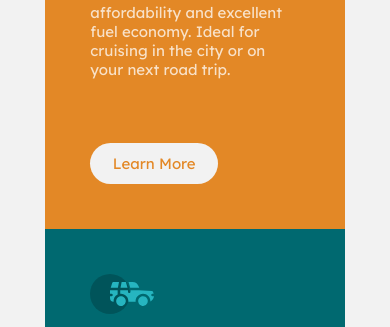
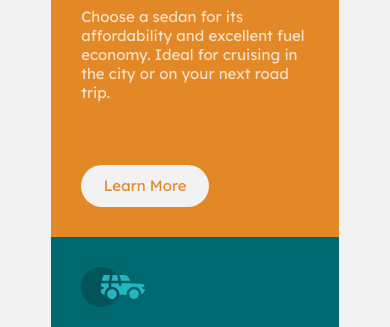
Before and after one commit to paiput/frontend-mentor, a plain HTML site: page 12_3-column-preview-card-component/index.html in a window 390 px wide. Shown: the part 186-513 px from the top of the page. Drawn offline with Linux system fonts and the light colour scheme.

Commit message:
work on the responsive

```diff
--- a/12_3-column-preview-card-component/css/style.css
+++ b/12_3-column-preview-card-component/css/style.css
@@ -30,9 +30,14 @@ body {
     align-items: center;
     border-radius: 5px;
     display: flex;
-    flex-wrap: wrap;
     justify-content: center;
     overflow: hidden;
+}
+@media only screen and (max-width: 1024px) {
+    .main {
+        flex-direction: column;
+        margin: 2.5rem;
+    }
 }
 
 .main__card {
@@ -42,9 +47,20 @@ body {
 .main__card:nth-child(2) {background-color: var(--dark-cyan);}
 .main__card:nth-child(3) {background-color: var(--very-dark-cyan);}
 
+@media only screen and (max-width: 1024px) {
+    .main__card {
+        padding: 2rem;
+    }
+}
+
 .card__text-container {
     margin: 1.5rem 0 5rem;
     max-width: 23ch;
+}
+@media only screen and (max-width: 1024px) {
+    .card__text-container {
+        max-width: 25ch;
+    }
 }
 
 .text-container__title {
```
